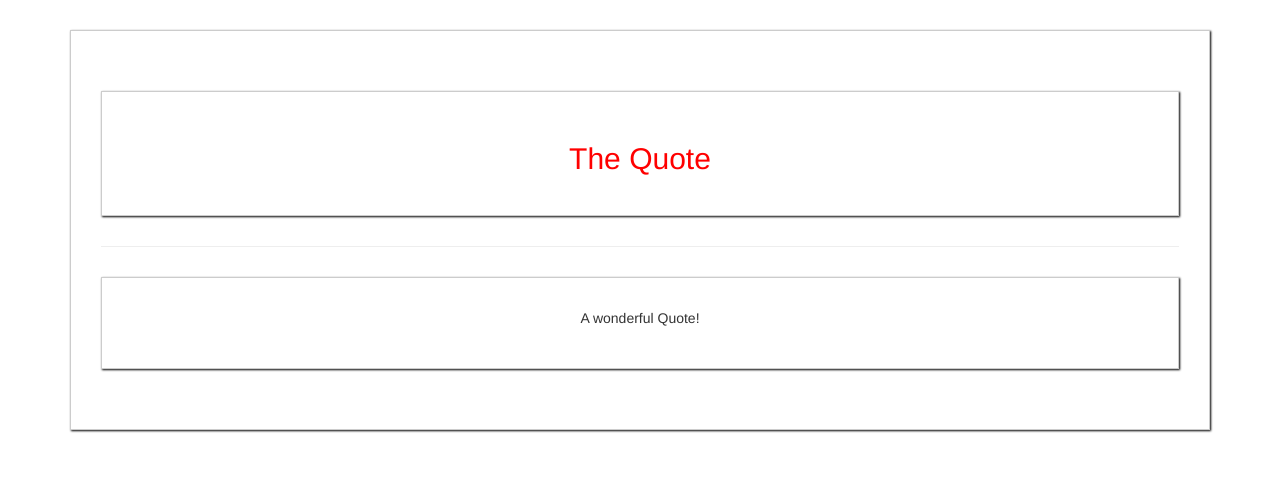
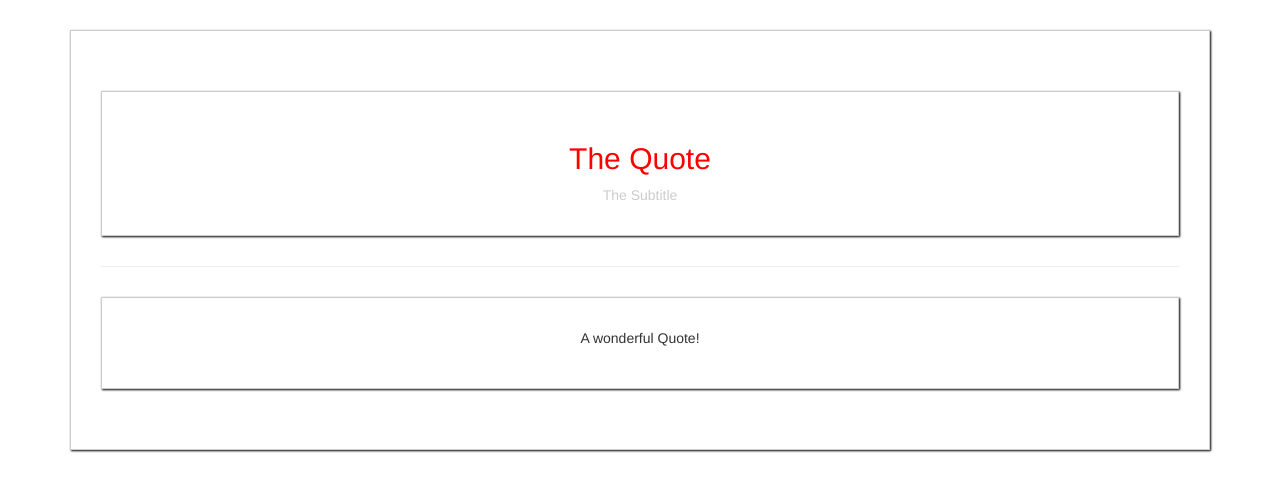
Before and after one commit to fernandotnl/vuejs-course, a Vue app: page / in a window 1280 px wide. Shown: the top 492 px of the page. Built offline with nearby package versions, Linux system fonts and the light colour scheme.

Commit message:
Adding a default slot and a slot default

```diff
--- a/src/App.vue
+++ b/src/App.vue
@@ -4,7 +4,7 @@
             <div class="col-xs-12">
                <app-quote>
                  <h2 slot="title">{{quoteTitle}}</h2>
-                 <p slot="content">A wonderful Quote!</p>
+                 <p>A wonderful Quote!</p>
                </app-quote>
             </div>
         </div>
--- a/src/components/Quote.vue
+++ b/src/components/Quote.vue
@@ -2,10 +2,11 @@
   <div>
     <div class="title">
        <slot name="title"></slot>
+       <span style="color: #ccc"><slot name="subtitle">The Subtitle</slot></span>
     </div>
     <hr>
     <div>
-      <slot name="content"></slot>
+      <slot></slot>
     </div>
   </div>
 </template>
```
